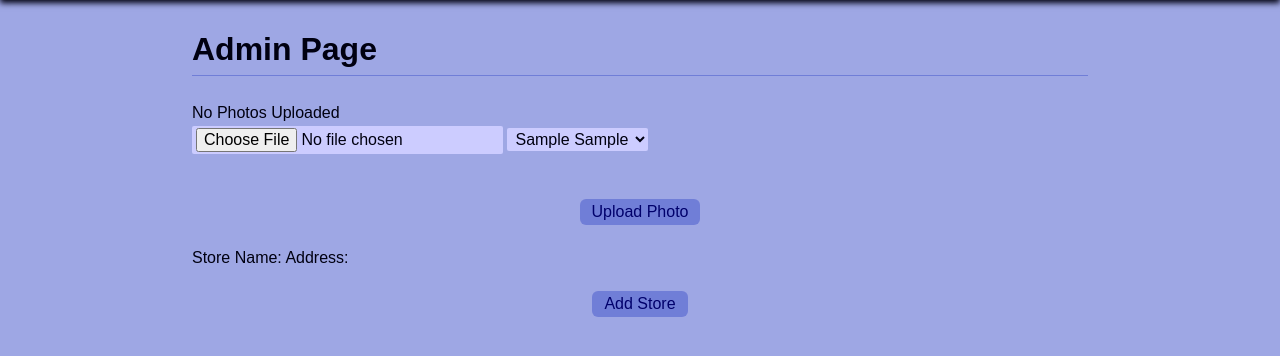
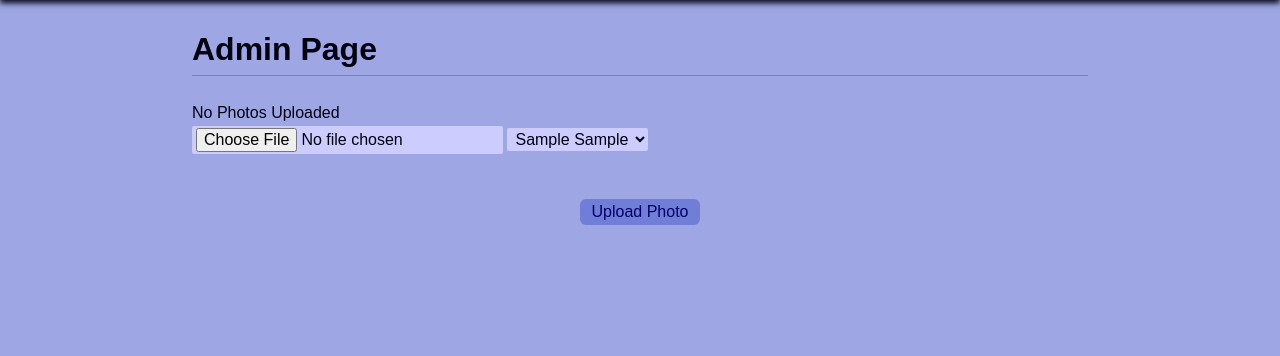
Before and after one commit to Peng2558/luxuryleases, a Django app: page /administrator/ in a window 1280 px wide. Shown: the part 48-404 px from the top of the page. Run offline with Django 5.2, Linux system fonts and the light colour scheme; a user stored in the database is signed in; tables that the repository leaves empty hold one stand-in row (values such as "Sample post").

Commit message:
Updates admin page

```diff
--- a/main_app/templates/admin.html
+++ b/main_app/templates/admin.html
@@ -19,16 +19,8 @@
     <br><br>
     <button type="submit" class="btn">Upload Photo</button>
 </form>
-<form method="post">
-    {% csrf_token %}
-    <label for="{{ form.name.id_for_label }}">Store Name:</label>
-    {{ form.name }}
 
-    <label for="{{ form.address.id_for_label }}">Address:</label>
-    {{ form.address }}
 
-    <button type="submit">Add Store</button>
-</form>
 
 {% endfor %}
 {% endblock %}
```
